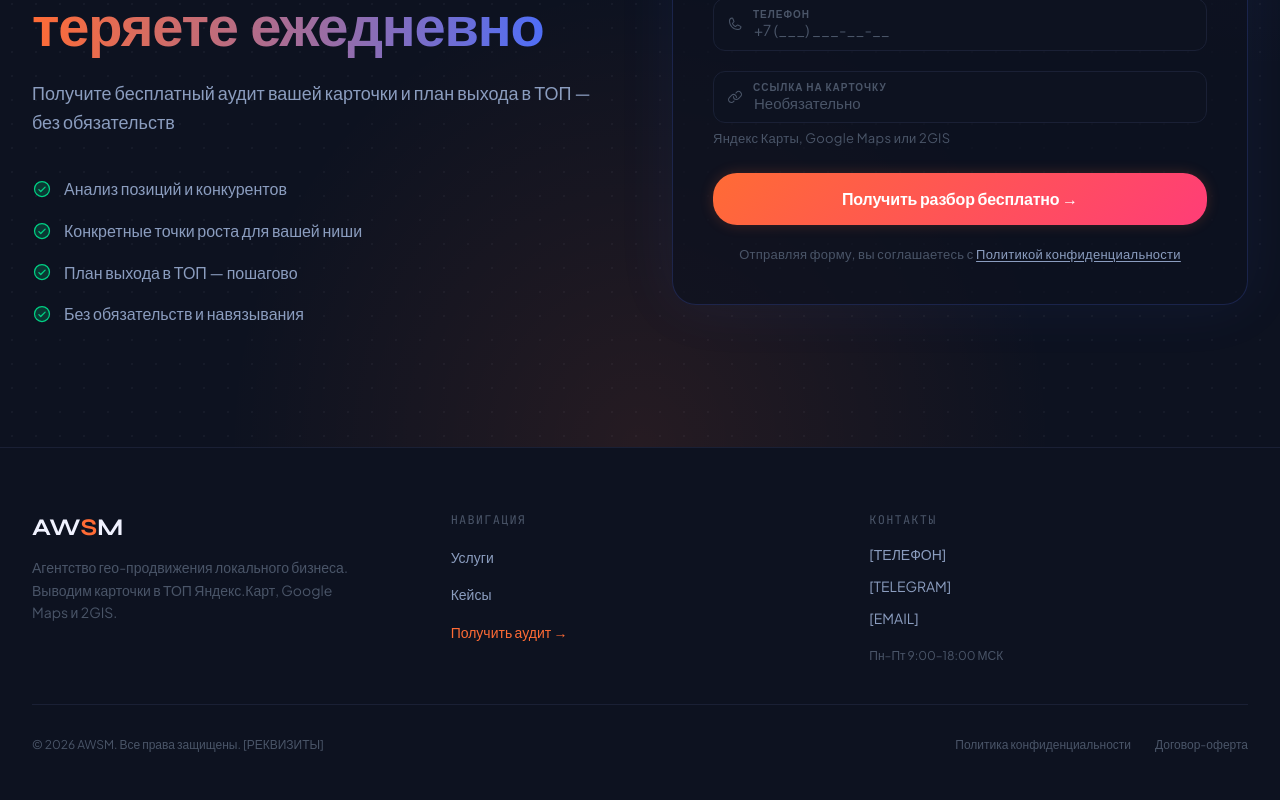
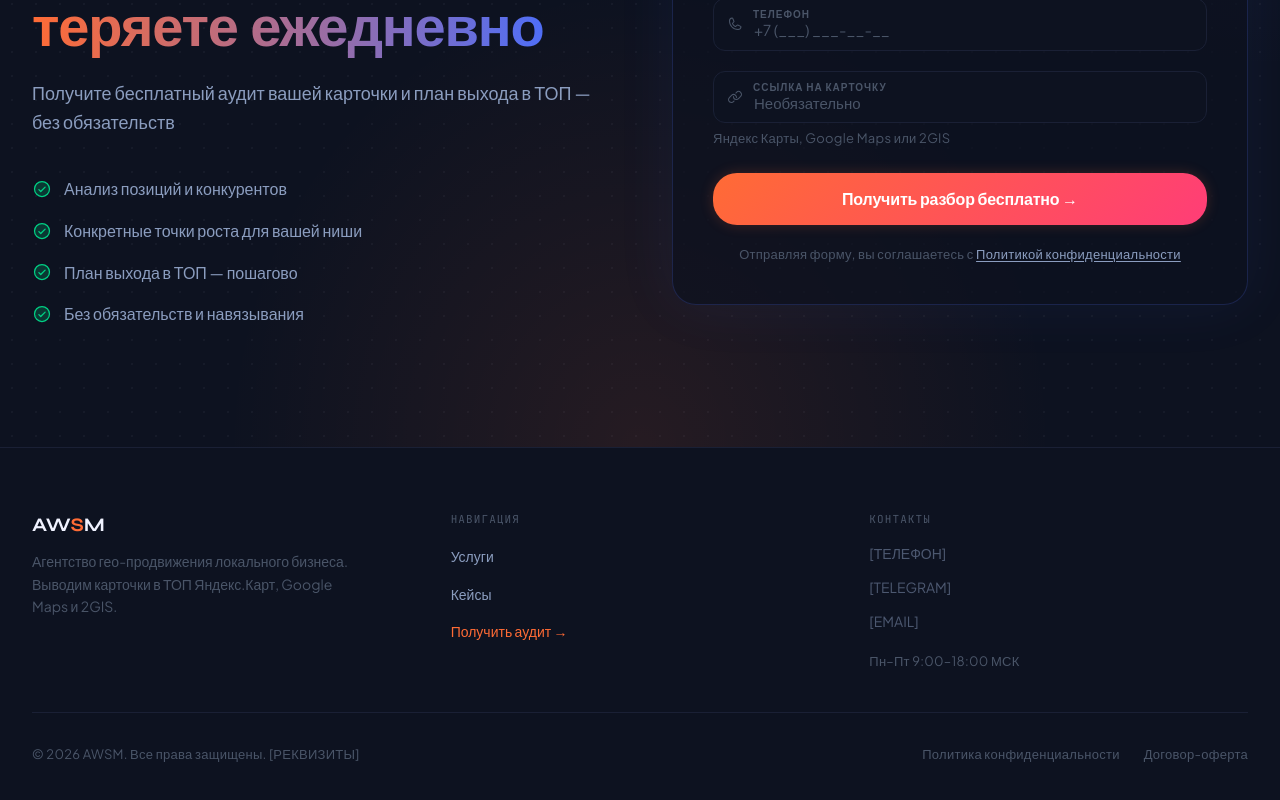
Before and after one commit to Dmitriy0709/awsm-site, a Next.js app: page / in a window 1280 px wide. Shown: the part 7246-8046 px from the top of the page. Built offline with nearby package versions, Linux system fonts and the light colour scheme.

Commit message:
fix(polish): footer — typography tokens, aria-label, placeholder opacity, focus-visible

```diff
--- a/components/layout/Footer.tsx
+++ b/components/layout/Footer.tsx
@@ -14,12 +14,12 @@ export function Footer() {
         <div className="grid grid-cols-1 md:grid-cols-3 gap-10 mb-10">
           {/* Brand */}
           <div>
-            <Link href="/" className="inline-block mb-3">
-              <span className="font-display font-bold text-2xl text-text-primary">
+            <Link href="/" aria-label="AWSM — на главную" className="inline-block mb-3">
+              <span className="font-display font-bold text-heading-s text-text-primary">
                 AW<span className="text-cta">S</span>M
               </span>
             </Link>
-            <p className="text-text-muted text-sm font-body leading-relaxed max-w-xs">
+            <p className="text-text-muted text-body-s font-body leading-relaxed max-w-xs">
               Агентство гео-продвижения локального бизнеса.
               Выводим карточки в ТОП Яндекс.Карт, Google Maps и 2GIS.
             </p>
@@ -27,7 +27,7 @@ export function Footer() {
 
           {/* Navigation */}
           <div>
-            <p className="text-text-muted text-xs font-mono uppercase tracking-widest mb-4">
+            <p className="text-text-muted text-label font-mono uppercase tracking-widest mb-4">
               Навигация
             </p>
             <ul className="flex flex-col gap-3">
@@ -35,7 +35,7 @@ export function Footer() {
                 <li key={link.href}>
                   <Link
                     href={link.href}
-                    className="text-text-secondary hover:text-text-primary text-sm font-body transition-colors"
+                    className="text-text-secondary hover:text-text-primary text-body-s font-body transition-colors focus-visible:outline-none focus-visible:ring-1 focus-visible:ring-primary/40 rounded-sm"
                   >
                     {link.label}
                   </Link>
@@ -44,7 +44,7 @@ export function Footer() {
               <li>
                 <Link
                   href="/audit"
-                  className="text-cta hover:text-cta-hover text-sm font-body font-medium transition-colors"
+                  className="text-cta hover:text-cta-hover text-body-s font-body font-medium transition-colors focus-visible:outline-none focus-visible:ring-1 focus-visible:ring-primary/40 rounded-sm"
                 >
                   Получить аудит →
                 </Link>
@@ -54,21 +54,27 @@ export function Footer() {
 
           {/* Contacts */}
           <div>
-            <p className="text-text-muted text-xs font-mono uppercase tracking-widest mb-4">
+            <p className="text-text-muted text-label font-mono uppercase tracking-widest mb-4">
               Контакты
             </p>
-            <ul className="flex flex-col gap-3 text-sm font-body text-text-secondary">
-              <li>{PLACEHOLDERS.phone}</li>
-              <li>{PLACEHOLDERS.telegram}</li>
-              <li>{PLACEHOLDERS.email}</li>
-              <li className="text-text-muted text-xs pt-2">Пн–Пт 9:00–18:00 МСК</li>
+            <ul className="flex flex-col gap-3 text-body-s font-body text-text-secondary">
+              <li className="opacity-50 select-none" title="Контакт добавляется позже">
+                {PLACEHOLDERS.phone}
+              </li>
+              <li className="opacity-50 select-none" title="Контакт добавляется позже">
+                {PLACEHOLDERS.telegram}
+              </li>
+              <li className="opacity-50 select-none" title="Контакт добавляется позже">
+                {PLACEHOLDERS.email}
+              </li>
+              <li className="text-text-muted text-caption pt-2">Пн–Пт 9:00–18:00 МСК</li>
             </ul>
           </div>
         </div>
 
         {/* Bottom */}
         <div className="pt-8 border-t border-border flex flex-col sm:flex-row justify-between items-start sm:items-center gap-4">
-          <p className="text-text-muted text-xs font-body">
+          <p className="text-text-muted text-caption font-body">
             © 2026 AWSM. Все права защищены. {PLACEHOLDERS.requisites}
           </p>
           <div className="flex gap-6">
@@ -76,7 +82,7 @@ export function Footer() {
               <Link
                 key={link.href}
                 href={link.href}
-                className="text-text-muted hover:text-text-secondary text-xs font-body transition-colors"
+                className="text-text-muted hover:text-text-secondary text-caption font-body transition-colors focus-visible:outline-none focus-visible:ring-1 focus-visible:ring-primary/40 rounded-sm"
               >
                 {link.label}
               </Link>
```
